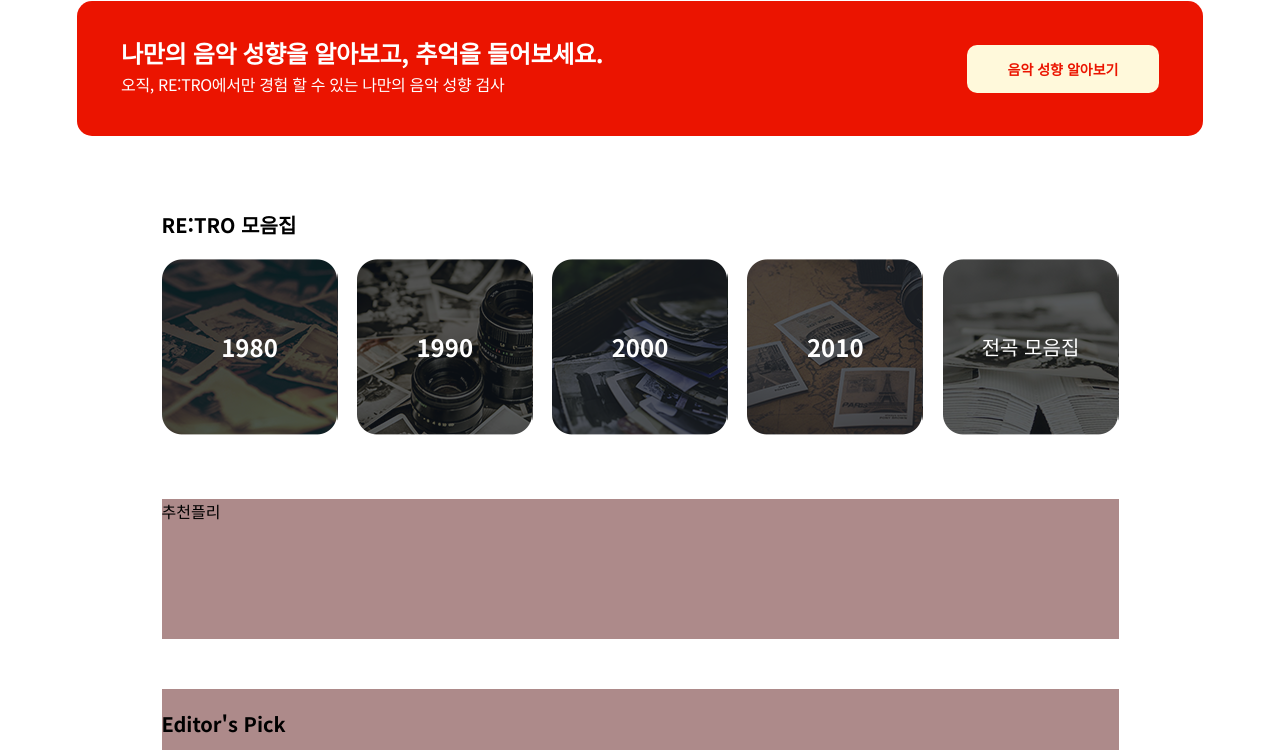
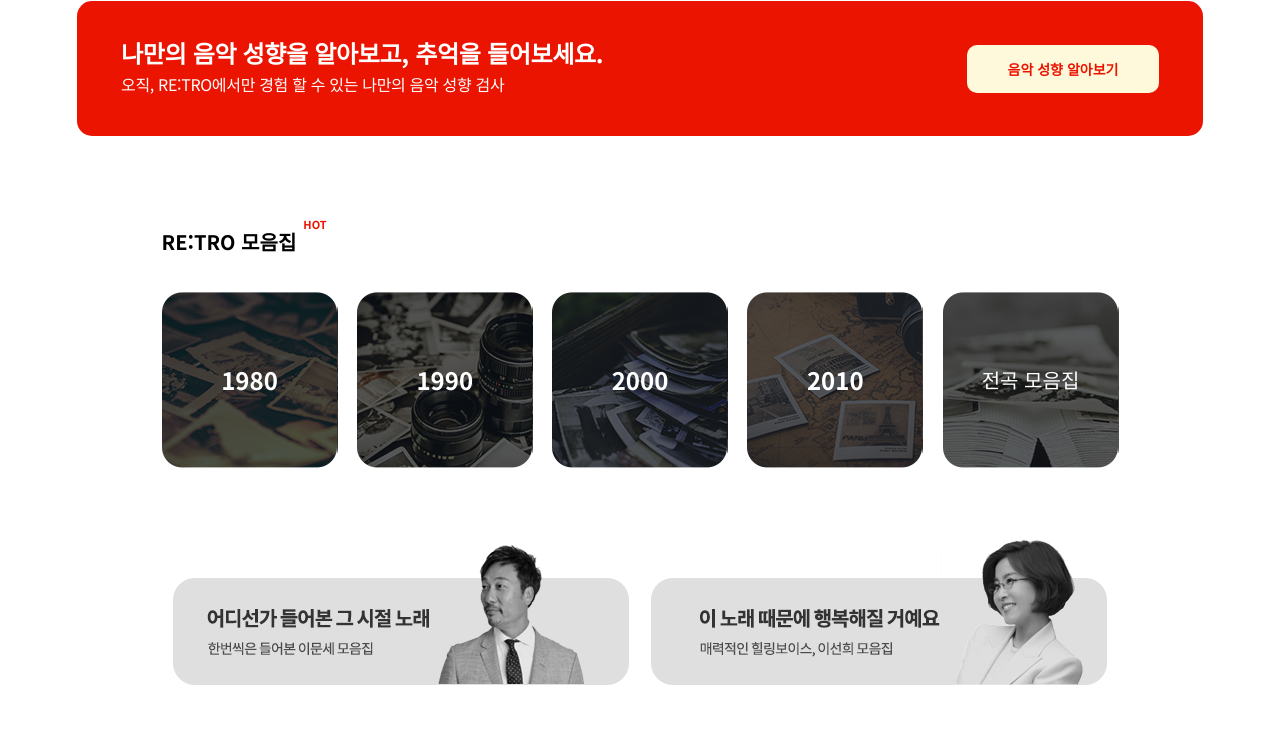
Before and after one commit to 11th-CodingKingdom/retro_main, a Python web app: template templates/index.html in a window 1280 px wide; the page is wider, and only the part inside the window is pictured. Shown: the part 1005-1755 px from the top of that part. Run offline with Jinja, Linux system fonts and the light colour scheme; the template is opened without the code that fills it, so the values that code supplies are empty; some libraries are stand-ins or nearby versions.

Commit message:
3/8 메인 페이지 진행 상황

```diff
--- a/static/css/style.css
+++ b/static/css/style.css
@@ -353,6 +375,7 @@ td {
 
 #yearchart_title {
   margin-bottom: 20px;
+  display: flex;
 }
 
 #yearchart_title h1 {
@@ -361,6 +384,18 @@ td {
   font-size: 20px;
   font-weight: bold;
   font-family: 'Noto Sans KR', sans-serif;
+  cursor: pointer;
+}
+
+#yearchart_title span {
+  position: relative;
+  top: 16px;
+  height: 20px;
+  font-family: 'Noto Sans KR', sans-serif;
+  font-size: 11px;
+  font-weight: 700;
+  color: #eb1400;
+  margin-left: 7px;
 }
 
 #yearchart_body {
@@ -389,15 +425,34 @@ td {
   font-family: 'Noto Sans KR', sans-serif;
 }
 
-#section_playlist {
-  background-color: #ad8a8a;
+.section_playlist {
   width: 957px;
-  height: 140px;
-  margin: 0 auto 50px auto;
+  height: 170px;
+  margin: 50px auto;
+  display: flex;
+}
+
+.section_playlist .playlist_left {
+  flex: 0.5;
+  text-align: center;
+}
+
+.section_playlist .playlist_left img {
+  margin-top: 6px;
+  cursor: pointer;
+}
+
+.section_playlist .playlist_right {
+  flex: 0.5;
+  text-align: center;
+}
+
+.section_playlist .playlist_right img {
+  cursor: pointer;
 }
 
 #section_pick {
-  background-color: #ad8a8a;
+  /* background-color: #ad8a8a; */
   width: 957px;
   height: 600px;
   margin: 0 auto 45px auto;
--- a/templates/index.html
+++ b/templates/index.html
@@ -8,12 +8,37 @@
     <meta property="og:title" content="RE:TRO | 그때 그 시절, 당신의 음악" />
 
     <title>RE:TRO | 그때 그 시절, 당신의 음악</title>
+    <script src="https://ajax.googleapis.com/ajax/libs/jquery/3.5.1/jquery.min.js"></script>
     <link rel="stylesheet" type="text/css" href="../static/css/reset.css">
     <link rel="stylesheet" type="text/css" href="../static/css/style.css">
 
     <link rel="preconnect" href="https://fonts.googleapis.com">
     <link rel="preconnect" href="https://fonts.gstatic.com" crossorigin>
     <link href="https://fonts.googleapis.com/css2?family=Noto+Sans+KR&display=swap" rel="stylesheet">
+    <script>
+        $(document).ready(function () {
+            loginStatus();
+        });
+        function loginStatus(){
+            let userID = "{{ session['userID']}}"
+            let loginText = ""
+            let href_login_out = ""
+            if (userID =="") {
+                loginText = "로그인"
+                href_login_out = "/login_page"
+            }
+            else{
+                loginText = "로그아웃"
+                href_login_out = "/logout"
+            }
+            let login_html = `<ul>
+                                <li><a href="#">RE:TRO 소개</a></li>
+                                <li><a href=${href_login_out}>${loginText}</a></li>
+                                <li><a href='/regist_page'>회원가입</a></li>
+                              </ul>`
+            $('#nav_right').append(login_html)
+        }
+    </script>
 
     <link rel="preconnect" href="https://fonts.googleapis.com">
     <link rel="preconnect" href="https://fonts.gstatic.com" crossorigin>
@@ -27,7 +52,7 @@
     <img src="../static/images/intro_main.jpg"/>
   </section>
   <header id="header">
-    <div id="logo">
+    <div id="logo" onclick="location.href='#'">
       <img src="../static/images/reteo_logo.png" width="91px" height="26px" />
     </div>
     <nav id="nav">
@@ -42,11 +67,6 @@
         <input type="text" id="searchbox" placeholder="검색어를 입력하세요.">
       </div>
       <div id="nav_right">
-          <ul>
-            <li><a href="#">RE:TRO 소개</a></li>
-            <li><a href="#">로그인</a></li>
-            <li><a href="#">회원가입</a></li>
-          </ul>
       </div>
     </nav>
   </header>
@@ -54,6 +74,7 @@
       <section id="chart">
         <section id="section_head">
           <h1>RE:TRO 차트</h1>
+          <span>NEW</span>
         </section>
         <section id="section_albumchart">
             <div class="albumchart_rowbody">
@@ -228,6 +249,7 @@
       <section id="section_yearchart">
         <div id="yearchart_title">
           <h1>RE:TRO 모음집</h1>
+          <span>HOT</span>
         </div>
         <div id="yearchart_body">
           <div class="yearchart_btn" style="background-image: url(../static/images/retro_con1980.png);">1980</div>
@@ -237,45 +259,36 @@
           <div class="yearchart_btn" style="background-image: url(../static/images/retro_con_all.png);">전곡 모음집</div>
         </div>
       </section>
-      <section id="section_playlist">
-        <div id="playlist_wrap">
-          추천플리
+      <div class="section_playlist">
+        <div class="playlist_left">
+          <img src="../static/images/sub_bn_01.png" alt="leemoonsae">
         </div>
-      </section>
+        <div class="playlist_right">
+          <img src="../static/images/sub_bn_02.png" alt="leesunhee">
+        </div>
+      </div>
       <section id="section_pick">
         <div id="section_pick_title">
-          <h1>Editor's Pick</h1>
+          <h1>개발자's Pick</h1>
         </div>
         <div id="pick_body">
           <div id="pick-box">
             <a href="#">
               <img src="https://cdn.music-flo.com/poc/p/image/channel/rep/20220225/22d67f1d58ce4801b544c69f9e211baa.png/dims/resize/500x500/quality/90" width="176px" height="176px" style="border-radius: 10px;"/>
             </a>
-            <div id="pick_title">코딩왕조 픽 플레이리스트</div>
+            <div id="pick_title">개발자 김광윤's Pick</div>
           </div>
           <div id="pick-box">
             <a href="#">
               <img src="https://cdn.music-flo.com/poc/p/image/channel/rep/20220225/22d67f1d58ce4801b544c69f9e211baa.png/dims/resize/500x500/quality/90" width="176px" height="176px" style="border-radius: 10px;"/>
             </a>
-            <div id="pick_title">코딩왕조 픽 플레이리스트</div>
+            <div id="pick_title">개발자 김동우's Pick</div>
           </div>
           <div id="pick-box">
             <a href="#">
               <img src="https://cdn.music-flo.com/poc/p/image/channel/rep/20220225/22d67f1d58ce4801b544c69f9e211baa.png/dims/resize/500x500/quality/90" width="176px" height="176px" style="border-radius: 10px;"/>
             </a>
-            <div id="pick_title">코딩왕조 픽 플레이리스트</div>
-          </div>
-          <div id="pick-box">
-            <a href="#">
-              <img src="https://cdn.music-flo.com/poc/p/image/channel/rep/20220225/22d67f1d58ce4801b544c69f9e211baa.png/dims/resize/500x500/quality/90" width="176px" height="176px" style="border-radius: 10px;"/>
-            </a>
-            <div id="pick_title">코딩왕조 픽 플레이리스트</div>
-          </div>
-          <div id="pick-box">
-            <a href="#">
-              <img src="https://cdn.music-flo.com/poc/p/image/channel/rep/20220225/22d67f1d58ce4801b544c69f9e211baa.png/dims/resize/500x500/quality/90" width="176px" height="176px" style="border-radius: 10px;"/>
-            </a>
-            <div id="pick_title">코딩왕조 픽 플레이리스트</div>
+            <div id="pick_title">개발자 김소정's Pick</div>
           </div>
         </div>
         <div id="pick_body">
@@ -283,31 +296,19 @@
             <a href="#">
               <img src="https://cdn.music-flo.com/poc/p/image/channel/rep/20220225/22d67f1d58ce4801b544c69f9e211baa.png/dims/resize/500x500/quality/90" width="176px" height="176px" style="border-radius: 10px;"/>
             </a>
-            <div id="pick_title">코딩왕조 픽 플레이리스트</div>
+            <div id="pick_title">개발자 성다연's Pick</div>
           </div>
           <div id="pick-box">
             <a href="#">
               <img src="https://cdn.music-flo.com/poc/p/image/channel/rep/20220225/22d67f1d58ce4801b544c69f9e211baa.png/dims/resize/500x500/quality/90" width="176px" height="176px" style="border-radius: 10px;"/>
             </a>
-            <div id="pick_title">코딩왕조 픽 플레이리스트</div>
+            <div id="pick_title">개발자 임세민's Pick</div>
           </div>
           <div id="pick-box">
             <a href="#">
               <img src="https://cdn.music-flo.com/poc/p/image/channel/rep/20220225/22d67f1d58ce4801b544c69f9e211baa.png/dims/resize/500x500/quality/90" width="176px" height="176px" style="border-radius: 10px;"/>
             </a>
-            <div id="pick_title">코딩왕조 픽 플레이리스트</div>
-          </div>
-          <div id="pick-box">
-            <a href="#">
-              <img src="https://cdn.music-flo.com/poc/p/image/channel/rep/20220225/22d67f1d58ce4801b544c69f9e211baa.png/dims/resize/500x500/quality/90" width="176px" height="176px" style="border-radius: 10px;"/>
-            </a>
-            <div id="pick_title">코딩왕조 픽 플레이리스트</div>
-          </div>
-          <div id="pick-box">
-            <a href="#">
-              <img src="https://cdn.music-flo.com/poc/p/image/channel/rep/20220225/22d67f1d58ce4801b544c69f9e211baa.png/dims/resize/500x500/quality/90" width="176px" height="176px" style="border-radius: 10px;"/>
-            </a>
-            <div id="pick_title">코딩왕조 픽 플레이리스트</div>
+            <div id="pick_title">개발자 지수빈's Pick</div>
           </div>
         </div>
       </section>
```
Also changed, not shown: other parts of static/css/style.css (+31 -6 lines), static/images/sub_bn_01.png (added), static/images/sub_bn_02.png (added).
